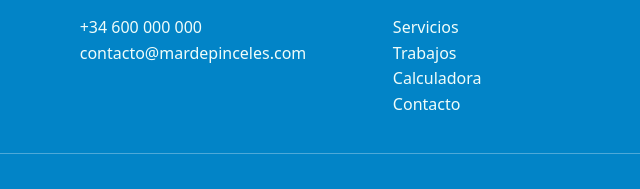
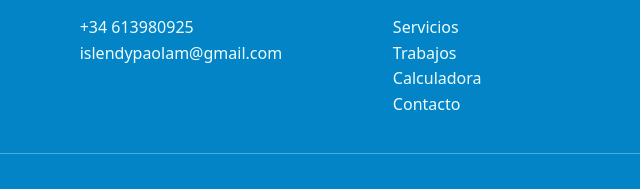
Before and after one commit to ipaola/Pintar, a plain HTML site: page index.html in a window 1280 px wide. Shown: the part 3465-3654 px from the top of the page, 488-1128 px from the left. Drawn offline with Linux system fonts and the light colour scheme.

Commit message:
Update index.html

```diff
--- a/index.html
+++ b/index.html
@@ -301,8 +301,8 @@
       </div>
       <div>
         <h4>Contacto</h4>
-        <p><a href="tel:+34600000000">+34 600 000 000</a><br>
-        <a href="mailto:contacto@mardepinceles.com">contacto@mardepinceles.com</a></p>
+        <p><a href="tel:+34600000000">+34 613980925</a><br>
+        <a href="mailto:contacto@mardepinceles.com">islendypaolam@gmail.com</a></p>
       </div>
       <div>
         <h4>Enlaces</h4>
```
